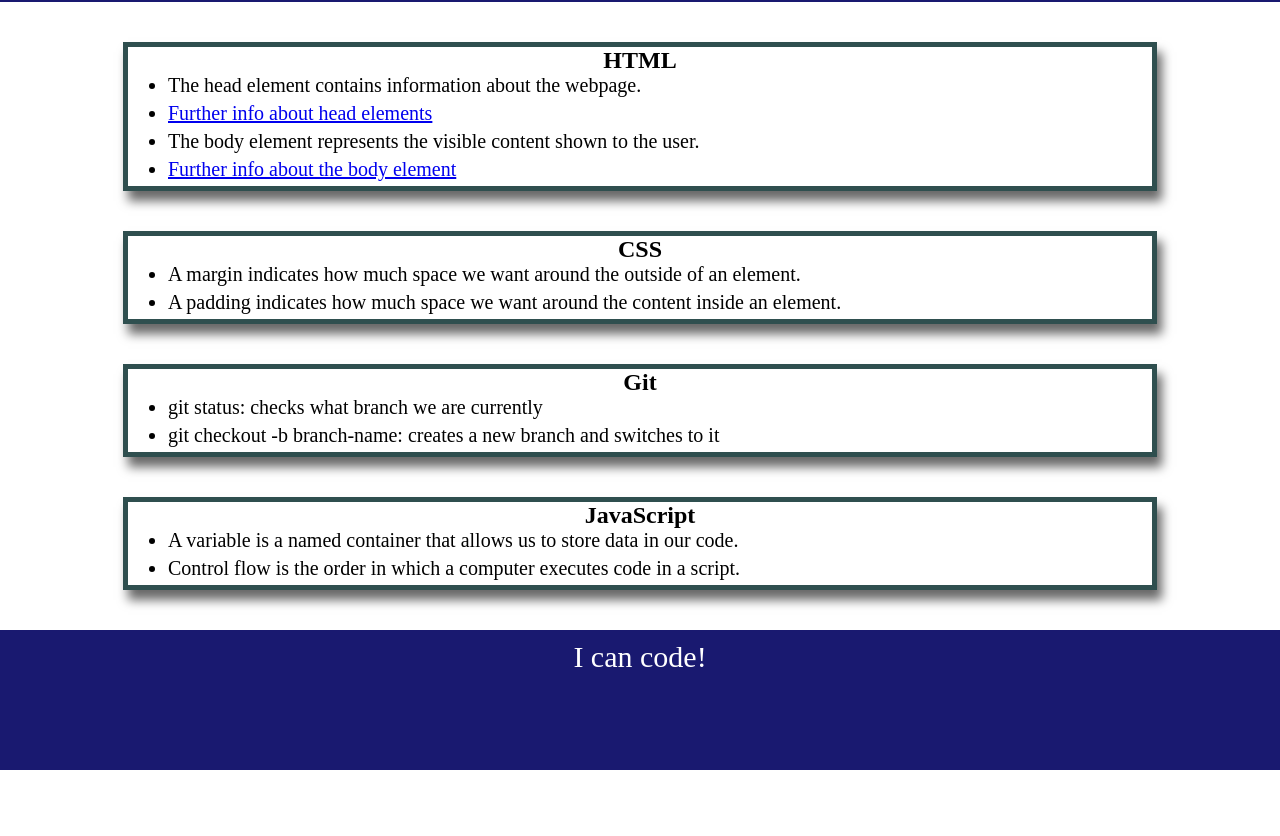
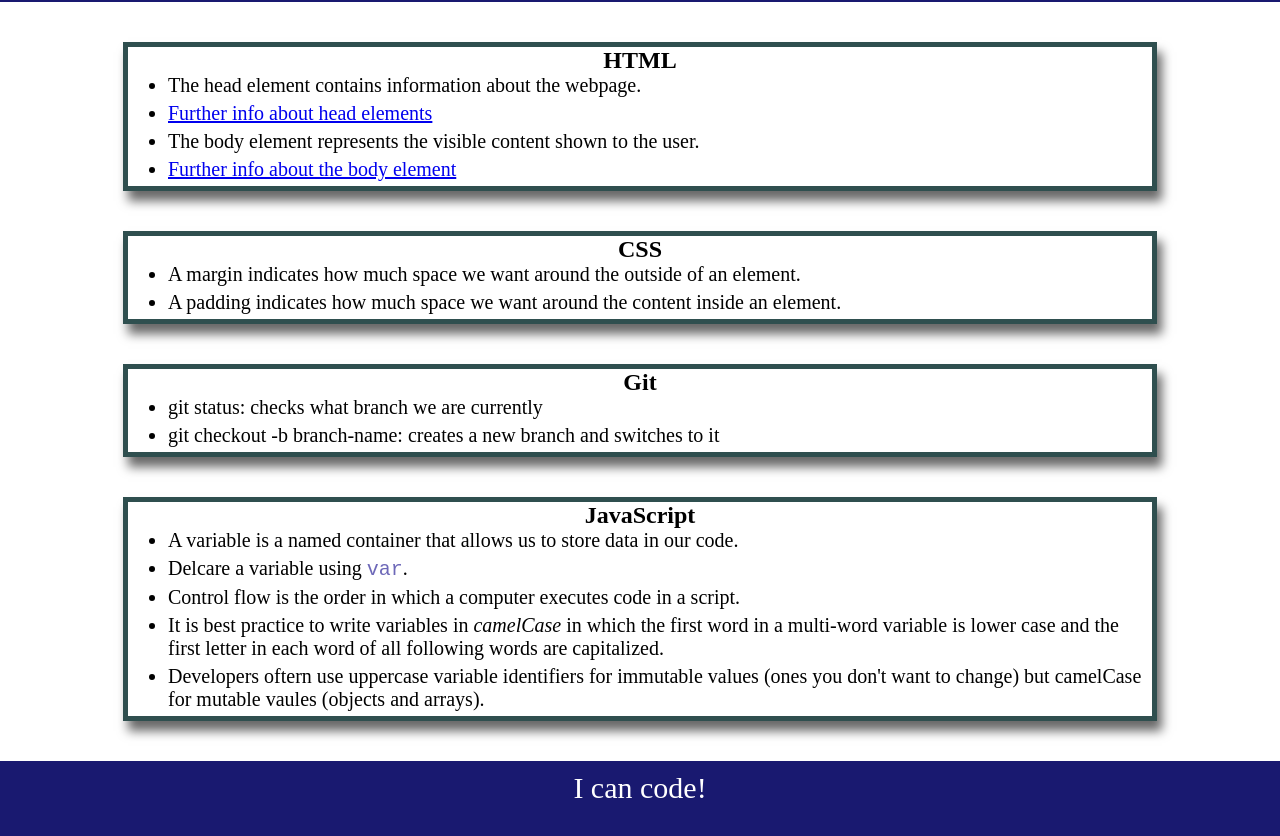
Before and after one commit to ggorosave/prework-study-guide, a plain HTML site: page index.html in a window 1280 px wide. Shown: the part 138-974 px from the top of the page. Before the commit the page ends 908 px from the top, so only its background shows below. Drawn offline with Linux system fonts and the light colour scheme.

Commit message:
added notes to JavaScript in HTML

```diff
--- a/assets/style.css
+++ b/assets/style.css
@@ -46,3 +46,7 @@ p {
     border: 5px solid #2f4f4f;
     box-shadow: 5px 10px 10px #696969;
 }
+
+code {
+    color: rgba(18, 9, 139, 0.616);
+}
--- a/index.html
+++ b/index.html
@@ -41,7 +41,10 @@
         <h2>JavaScript</h2>
         <ul>
           <li>A variable is a named container that allows us to store data in our code.</li>
+          <li>Delcare a variable using <code>var</code>.</li>
           <li>Control flow is the order in which a computer executes code in a script.</li>
+          <li>It is best practice to write variables in <i>camelCase</i> in which the first word in a multi-word variable is lower case and the first letter in each word of all following words are capitalized.</li>
+          <li>Developers oftern use uppercase variable identifiers for immutable values (ones you don't want to change) but camelCase for mutable vaules (objects and arrays).</li>
         </ul>
       </section>
     </main>
```
